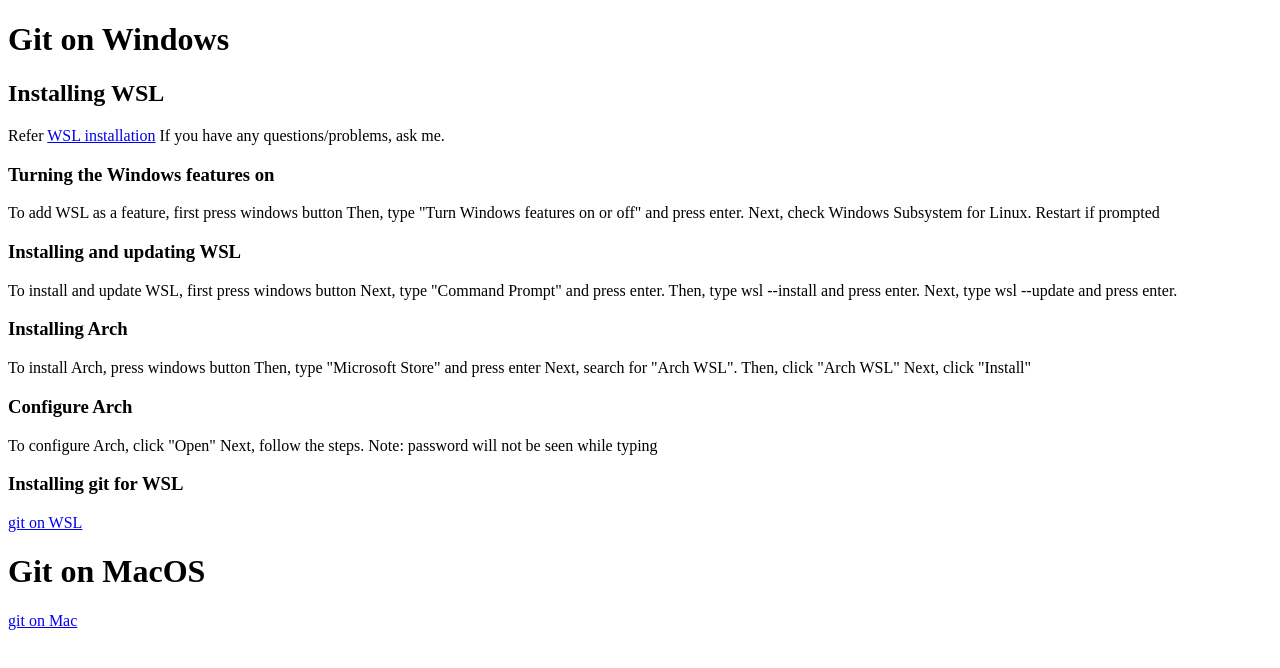
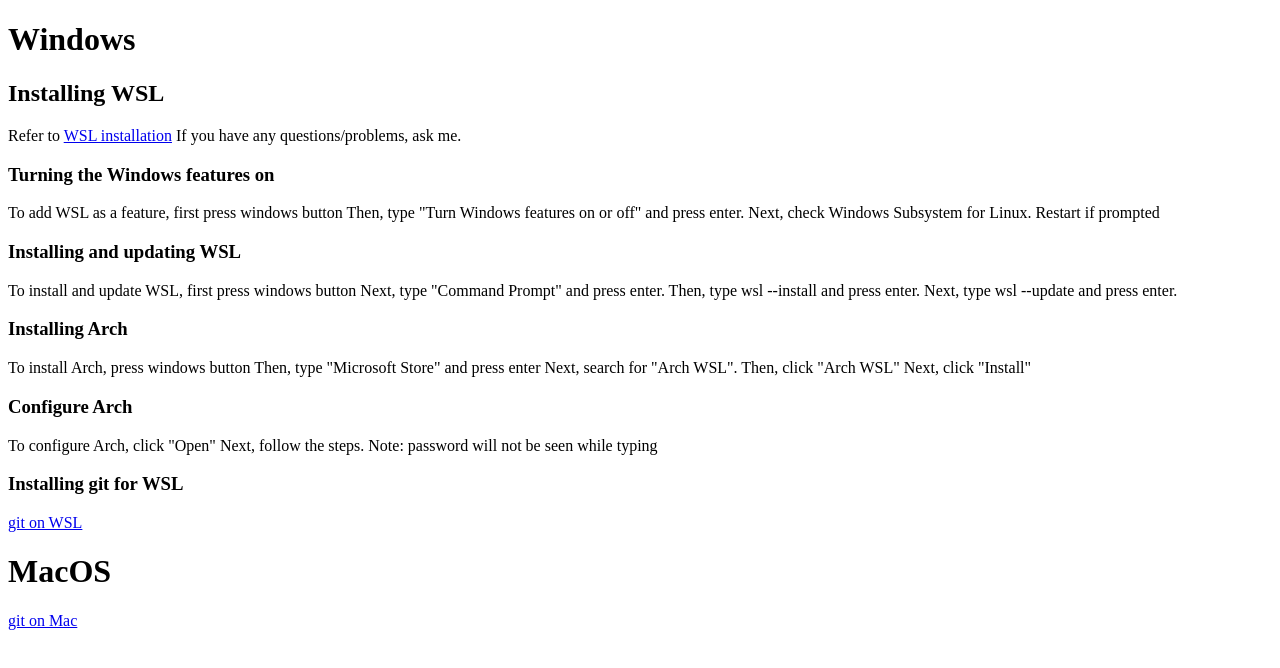
Before and after one commit to install-wsl-guide/install-wsl-guide.github.io, a plain HTML site: page index.html in a window 1280 px wide. Drawn offline with Linux system fonts and the light colour scheme.

Commit message:
Update index.html

```diff
--- a/index.html
+++ b/index.html
@@ -1,12 +1,12 @@
 <!DOCTYPE html>
 <html>
 <head>
-  <title>Installing WSL</title>
+  <title>Setting up Your Dev Environment</title>
 </head>
 <body>
-  <h1> Git on Windows</h1>
+  <h1>Windows</h1>
   <h2>Installing WSL</h2>
-  Refer <a href=https://learn.microsoft.com/en-us/windows/wsl/install>WSL installation</a>
+  Refer to <a href=https://learn.microsoft.com/en-us/windows/wsl/install>WSL installation</a>
   If you have any questions/problems, ask me.
   <h3>Turning the Windows features on</h3>
   <p>To add WSL as a feature, first press windows button
@@ -33,7 +33,7 @@
   </p>
   <h3> Installing git for WSL</h3>
   <a href=https://learn.microsoft.com/en-us/windows/wsl/tutorials/wsl-git> git on WSL</a>
-  <h1> Git on MacOS</h1>
+  <h1>MacOS</h1>
   <a href=https://git-scm.com/download/mac> git on Mac</a>
 </body>
 </html>
```
